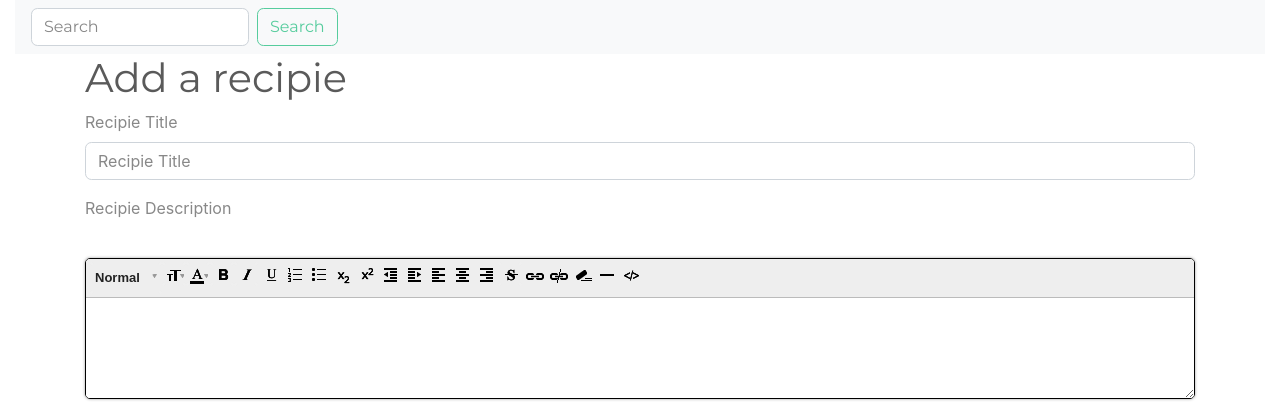
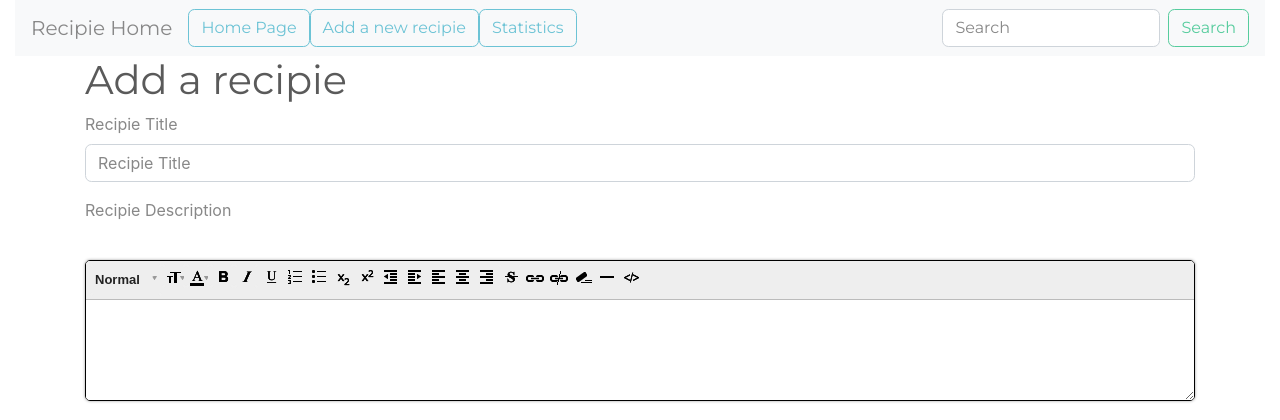
Before and after one commit to Lowe54/milestone3_project, a Flask app: page /form in a window 1280 px wide. Shown: the top 420 px of the page. Run offline with Flask 2, Linux system fonts and the light colour scheme; some libraries are stand-ins or nearby versions.

Commit message:
Navbar updated to include links to statistics and add form page

```diff
--- a/templates/base.html
+++ b/templates/base.html
@@ -16,12 +16,29 @@
     <div class="container-fluid">
         <section>
             {% block nav %}
-            <nav class="navbar navbar-light bg-light">
-                <form class="form-inline" method="get" action="{{url_for('results')}}">
-                  <input type="text" name="qt" class="form-control mr-sm-2" type="search" placeholder="Search" aria-label="Search">
-                  <button class="btn btn-outline-success my-2 my-sm-0" type="submit">Search</button>
-                </form>
-              </nav>
+            <nav class="navbar navbar-expand-lg navbar-light bg-light justify-content-between">
+                <a class="navbar-brand">Recipie Home</a>
+                <button class="navbar-toggler" type="button" data-toggle="collapse" data-target="#navbarNav" aria-controls="navbarNav" aria-expanded="false" aria-label="Toggle navigation">
+                    <span class="navbar-toggler-icon"></span>
+                </button>
+                <div class="collapse navbar-collapse" id="navbarNav">
+                    <ul class="navbar-nav mr-auto">
+                        <li class="nav-item">
+                            <a class="btn btn-outline-info my-2 my-sm-0" href="{{url_for('index')}}">Home Page</a>
+                        </li>
+                        <li class="nav-item">
+                            <a class="btn btn-outline-info my-2 my-sm-0" href="{{url_for('form')}}">Add a new recipie</a>
+                        </li>
+                        <li class="nav-item">
+                            <a class="btn btn-outline-info my-2 my-sm-0" href="{{url_for('stats')}}">Statistics</a>
+                        </li>
+                   </ul>
+                   <form class="form-inline my-2 my-lg-0" method="get" action="{{url_for('results')}}">
+                        <input type="text" name="qt" class="form-control mr-sm-2" type="search" placeholder="Search" aria-label="Search">
+                        <button class="btn btn-outline-success my-2 my-sm-0" type="submit">Search</button>
+                    </form>
+                </div>
+            </nav>
             {% endblock %}
         </section>
         <section>
```
